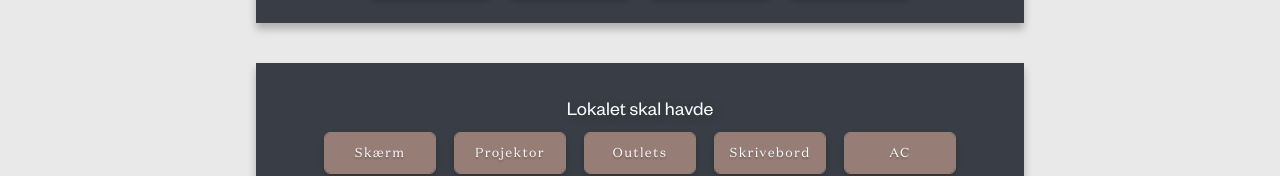
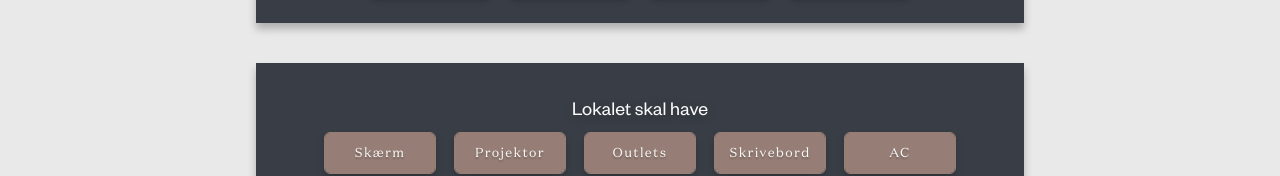
Before and after one commit to Woldbye/unibook-e, a React (Create React App) app in the folder client/: page /book/1 in a window 1280 px wide. Shown: the part 508-684 px from the top of the page. Built offline with nearby package versions, Linux system fonts and the light colour scheme; a web font is replaced by a local one.

Commit message:
fixed typo

```diff
--- a/client/src/components/Ressourcer.js
+++ b/client/src/components/Ressourcer.js
@@ -21,7 +21,7 @@ const Ressourcer = (props) => {
         <Container padding={"2rem 0 2rem 0"} centerContent="true">
             <Background width="60vw" height="auto" backgroundColor={Color.BLUE}>
                 <VStack>
-                <Text color={Color.CREME} fontSize={'xl'} padding={'30px 40px 0px 40px'}>{'Lokalet skal havde'}</Text>
+                <Text color={Color.CREME} fontSize={'xl'} padding={'30px 40px 0px 40px'}>{'Lokalet skal have'}</Text>
                 </VStack>
                 <VStack padding={'0 0 1rem 0'}>
                   <Flex spacing={'2rem'} display={'Flex'} flexWrap={'wrap'} justify={'center'}>
```
